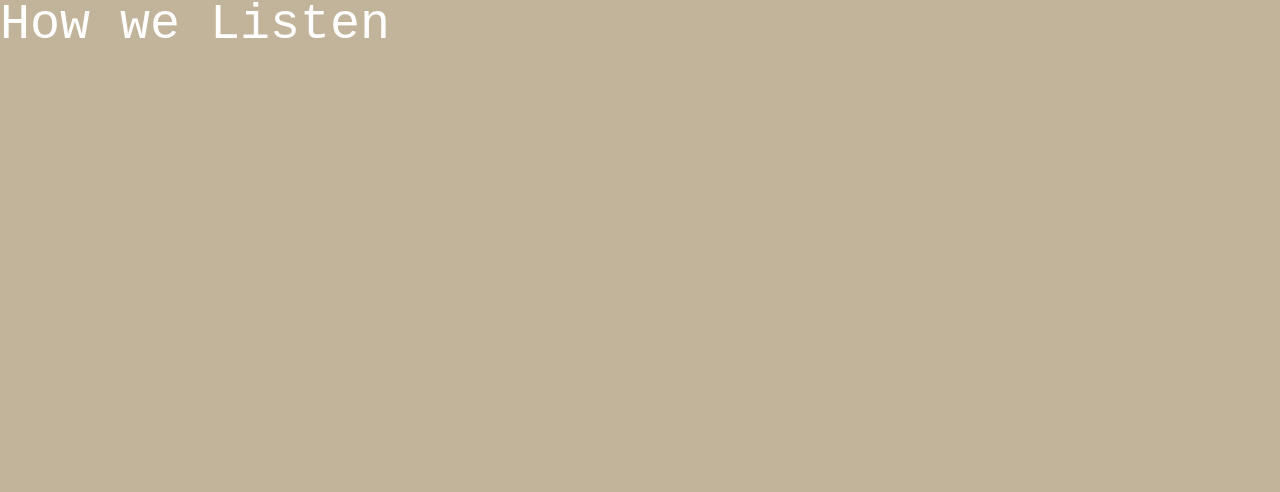
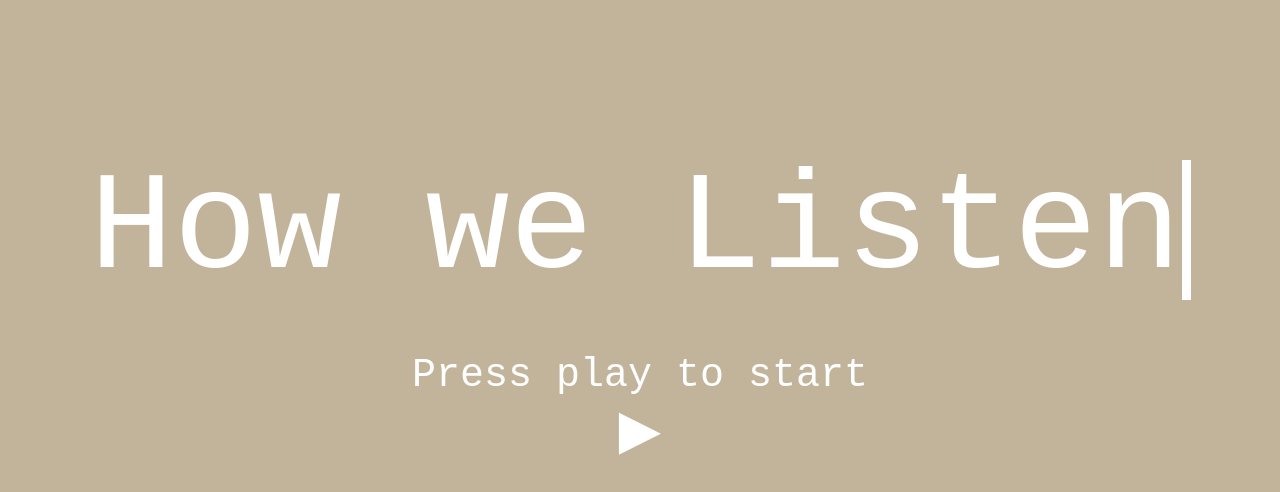
Before and after one commit to kennyvungo/JSProject, a website built with webpack: page index.html in a window 1280 px wide. Built offline with nearby package versions, Linux system fonts and the light colour scheme.

Commit message:
added typewriter effect and fade in

```diff
--- a/index.html
+++ b/index.html
@@ -10,8 +10,12 @@
     <title>Document</title>
 </head>
 <body>
-
-    <h3> How we Listen</h3>
+    <div class="home">
+        <h1></h1>
+        <h1 class = "typewriter"> How we Listen</h1>
+        <p class ="fade"> Press play to start </p>
+        <div class="play fade">▶</div>
+    </div>
 
 </body>
 </html>
--- a/src/index.scss
+++ b/src/index.scss
@@ -6,8 +6,57 @@ html{
 body{
     background-color: #c2b49a;
 }
+.home{
+    color: white;
+    display: grid;
+    place-items: center;
+}
+p{
+    margin-top: 7vh;
+    font-size: 40px;
+}
 
-h3{
-    font-size: 50px;
-    color: white;
+.play {
+    padding-top: 10px;
+    font-size: 55px;
 }
+
+h1{
+    margin-top: 20vh;
+    font-size: 140px;
+}
+
+.typewriter{
+    overflow: hidden;
+    border-right: .07em solid white;
+    white-space: nowrap;
+    margin: 0 auto;
+    animation:
+        typing 3.1s steps(40, end),
+        blink-caret .75s step-end infinite;
+}
+@keyframes typing {
+    from {width: 0}
+
+    to {width: 80%}
+}
+
+@keyframes blink-caret {
+    from,to {
+        border-color: transparent
+    }
+    50% {border-color: white;}
+}
+.fade{
+    opacity: 0;
+    animation-name: fade-in;
+    animation-duration: 1s;
+    animation-delay: 3s;
+    animation-fill-mode: forwards;
+}
+
+@keyframes fade-in{
+    from{opacity: 0;}
+    to{opacity: 1;}
+
+}
```
Also changed, not shown: dist/main.css.
